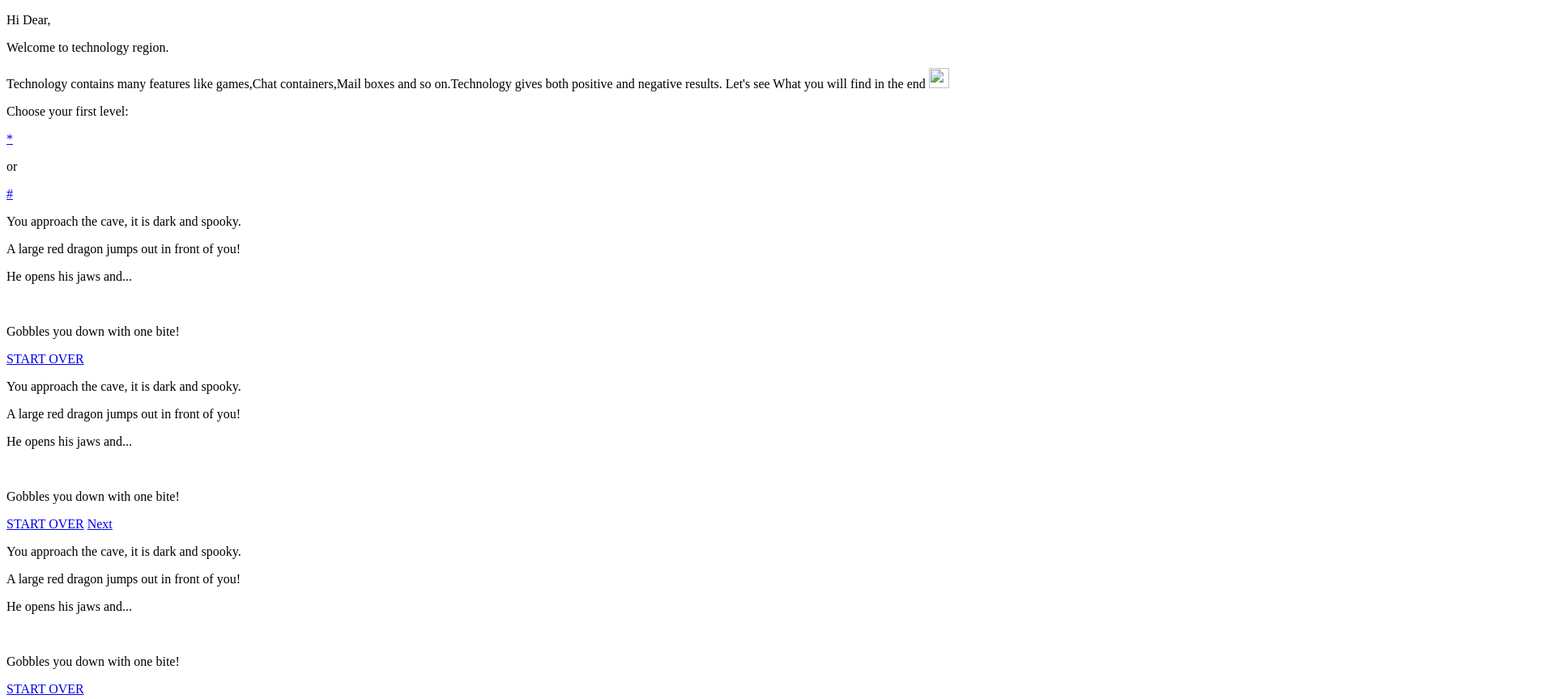
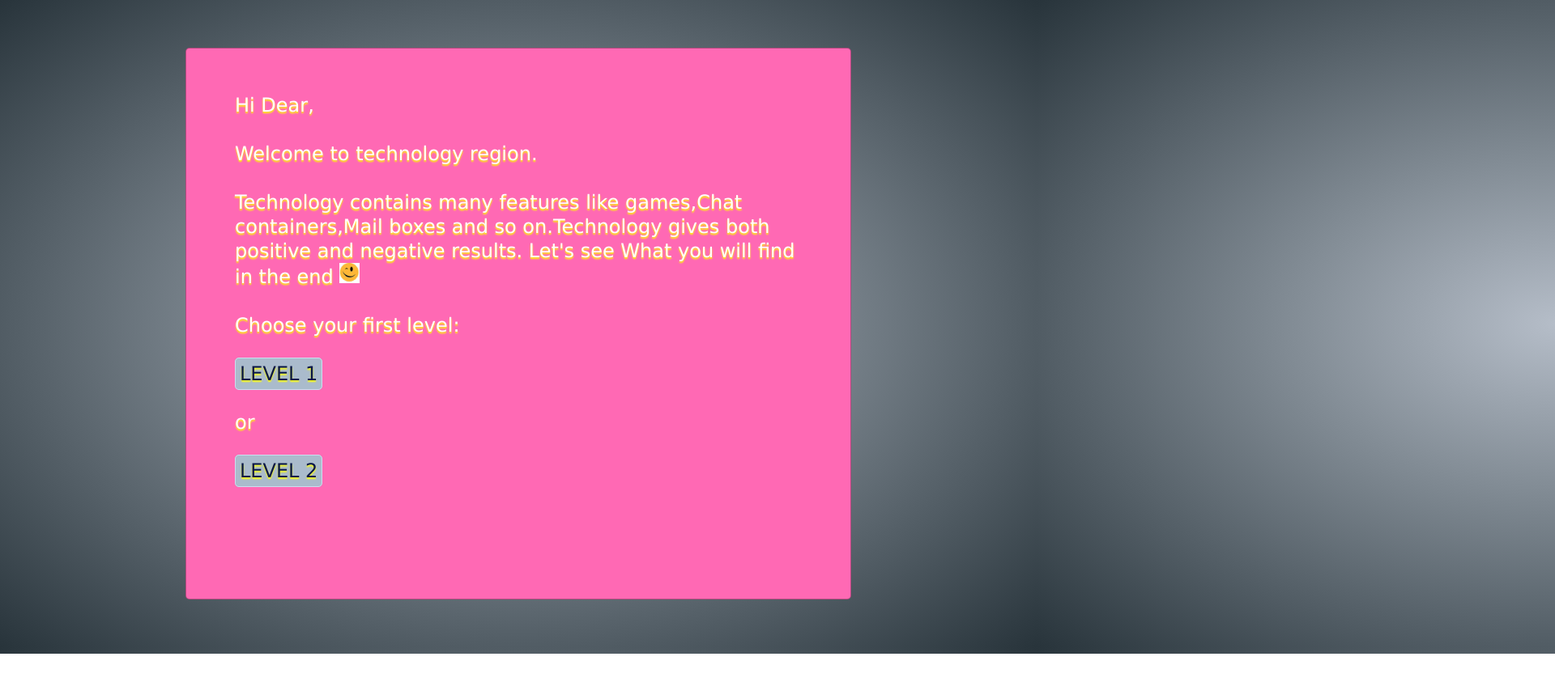
Before and after one commit to sravani1414/Technology_Assignment_1, a plain HTML site: page Technology_Assignment_1/index.html in a window 1280 px wide. Shown: the top 864 px of the page at 81% size, 1920 px wide, since content can reach past the window. After the commit the page ends 808 px from the top, so only its background shows below. Drawn offline with Linux system fonts and the light colour scheme.

Commit message:
Second Level

```diff
--- /dev/null
+++ b/Technology_Assignment_1/css/main.css
@@ -0,0 +1,75 @@
+body {
+background: #b5bdc8;
+background: -moz-radial-gradient(center, ellipse cover,  #b5bdc8 0, #828c95 36%, #28343b 100%);
+background: -webkit-gradient(radial, center center, 0, center center, 100%, color-stop(0,#b5bdc8), color-stop(36%,#828c95), color-stop(100%,#28343b));
+background: -webkit-radial-gradient(center, ellipse cover,  #b5bdc8 0,#828c95 36%,#28343b 100%);
+background: -o-radial-gradient(center, ellipse cover,  #b5bdc8 0,#828c95 36%,#28343b 100%);
+background: -ms-radial-gradient(center, ellipse cover,  #b5bdc8 0,#828c95 36%,#28343b 100%);
+background: radial-gradient(ellipse at center,  #b5bdc8 0,#828c95 36%,#28343b 100%);
+filter: progid:DXImageTransform.Microsoft.gradient( startColorstr='#b5bdc8', endColorstr='#28343b',GradientType=1 );
+}
+
+/* styling for slides that are inactive */
+.impress-enabled .step {
+    margin: 0;
+    opacity: 0.0;
+    -webkit-transition: opacity 1s ease;
+    -moz-transition: opacity 1s ease;
+    -ms-transition: opacity 1s ease;
+    -o-transition: opacity 1s ease;
+    transition: opacity 1s ease;
+}
+
+    /* styling for slides that are active*/
+    .impress-enabled .step.active {
+        opacity: 1;
+    }
+
+
+/* styling for all slides */
+.slide {
+    display: block;
+    width: 700px;
+    height: 600px;
+    padding: 40px 60px;
+    background-color: hotpink;
+    border: 1px solid rgba(0, 0, 0, .3);
+    color: white;
+    text-shadow: 0 2px 2px yellow;
+    border-radius: 5px;
+    font-family:'Lucida Sans', 'Lucida Sans Regular', 'Lucida Grande', 'Lucida Sans Unicode', Geneva, Verdana, sans-serif;
+    font-size: 24px;
+}
+
+/* styling for slide paragraphs */
+.slide p {
+        margin-top: 15px;
+        margin-bottom: 30px;
+        line-height: 30px;
+    }
+
+/* styling for slide links */
+.slide a, .slide a:visited {
+        color: #071549;
+        text-decoration: none;
+        background-color: #abc;
+        padding: 5px;
+        border-radius: 5px;
+        border: 1px solid #cde;
+    }
+
+.slide a:hover, .slide a:active {
+            background-color: #cde;
+        }
+
+/* styling for slide text area */
+.slide .slide-text {
+        height: 450px;
+    }
+
+/* styling for menu section of each slide */
+div.menu {
+    border-top: 2px solid yellow;
+    padding-top: 25px;
+    text-align: center;
+}
--- a/Technology_Assignment_1/index.html
+++ b/Technology_Assignment_1/index.html
@@ -1,7 +1,7 @@
 <!DOCTYPE html>
 <html lang="en">
 <!-- Author: Sravani-->
-<!-- App : First Game Design-->
+<!-- App :  Story Game Design-->
 <!-- date: 24 may 2015-->
 <!-- Description  A Game which has only one positive output and 7 negative outputs-->
 
@@ -11,6 +11,7 @@
     <title>Secret Of Technology!!!!!!!!!!</title>
 
     <!-- Style Sheets Section-->
+    <link href="css/main.css" rel="stylesheet" />
     <link href="css/main.css" rel="stylesheet" />
 </head>
 <body>
@@ -26,13 +27,15 @@
                 <p>Welcome to technology region.</p>
                 <p>
                     Technology contains many features like games,Chat containers,Mail boxes and so on.Technology gives both positive and negative results. Let's see What you will find in the end
+           <img src="assets/images/smiley.jpg" width="25" height="25" />
 
-                    <img src="Images/smiley.jpg" width="25" height="25" />
                 </p>
                 <p>Choose your first level:</p>
-                <p><a href="#l1">*</a></p>
+                <p><a href="#l1">LEVEL 1</a></p>
                 <p>or</p>
-                <p><a href="#l2">#</a></p>
+                <p><a href="#l2">LEVEL 2</a></p>
+
+
             </div><!-- Text of the Slide-->
         </div><!-- Slide Container-->
         <!-- Level 1 Section-->
@@ -40,15 +43,18 @@
             <!-- Slide Container-->
             <div class="slide-text">
                 <!-- Text of the Slide-->
-                <p>You approach the cave, it is dark and spooky.</p>
-                <p>A large red dragon jumps out in front of you!</p>
-                <p>He opens his jaws and...</p>
+                <p>WOW!!!!!!!!!!!!!!!!!!!!!!!!</p>
+                <p>Your in Second Level</p>
+
+                <p>Let's see What your going to do in this level</p>
                 <br />
-                <p>Gobbles you down with one bite!</p>
+                <p>Select One Option</p>
             </div> <!-- Text of the Slide-->
             <div class="menu">
                 <!-- Slide Menu-->
                 <a href="#intro">START OVER</a>
+            or
+                <a href="#l3">Next Level</a>
             </div> <!-- Slide Menu-->
         </div> <!-- Slide Container-->
         <!-- Level 2 Section-->
@@ -172,7 +178,7 @@
         </div><!-- Slide Container-->
     </div><!--Game Container-->
     <!-- JavaScript Section -->
-    <script src="js/impress.js"></script>
+    <script src="Scripts/lib/impress.js"></script>
     <script>impress().init();</script>
 </body>
 </html>
```
Also changed, not shown: Technology_Assignment_1/assets/images/smiley.jpg (added).
